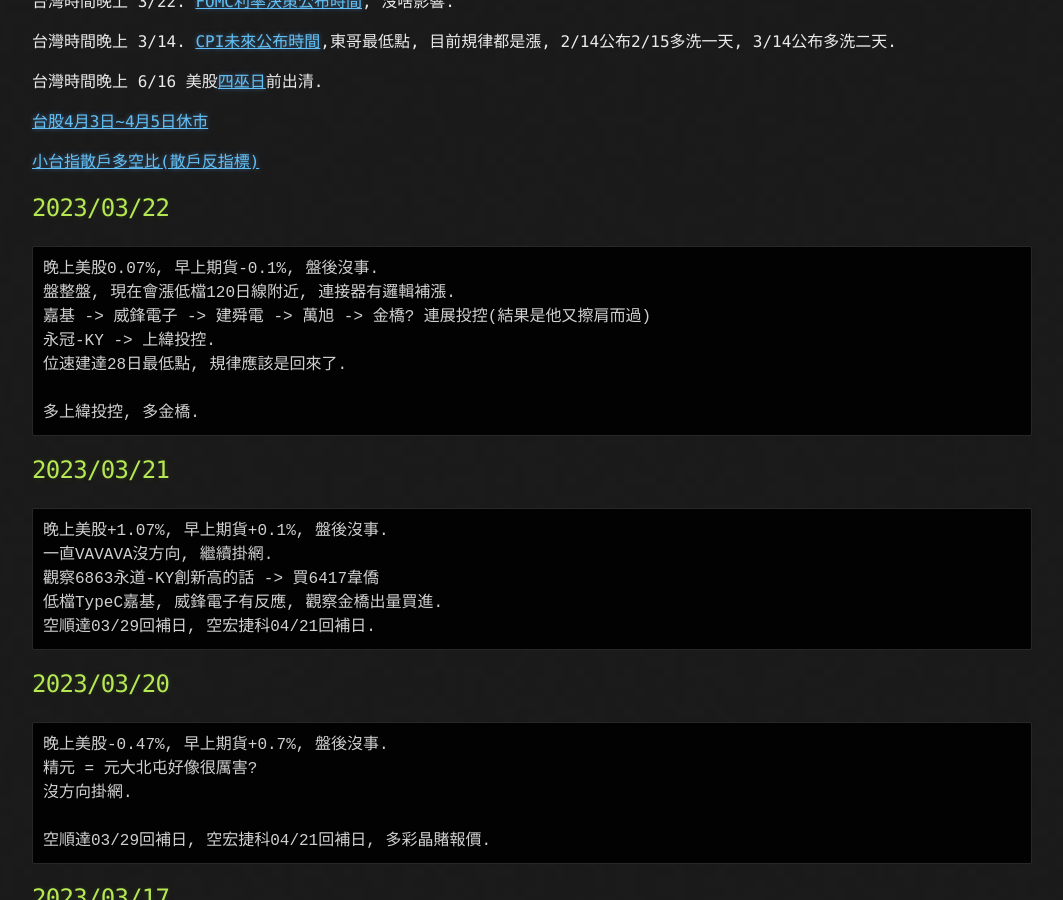
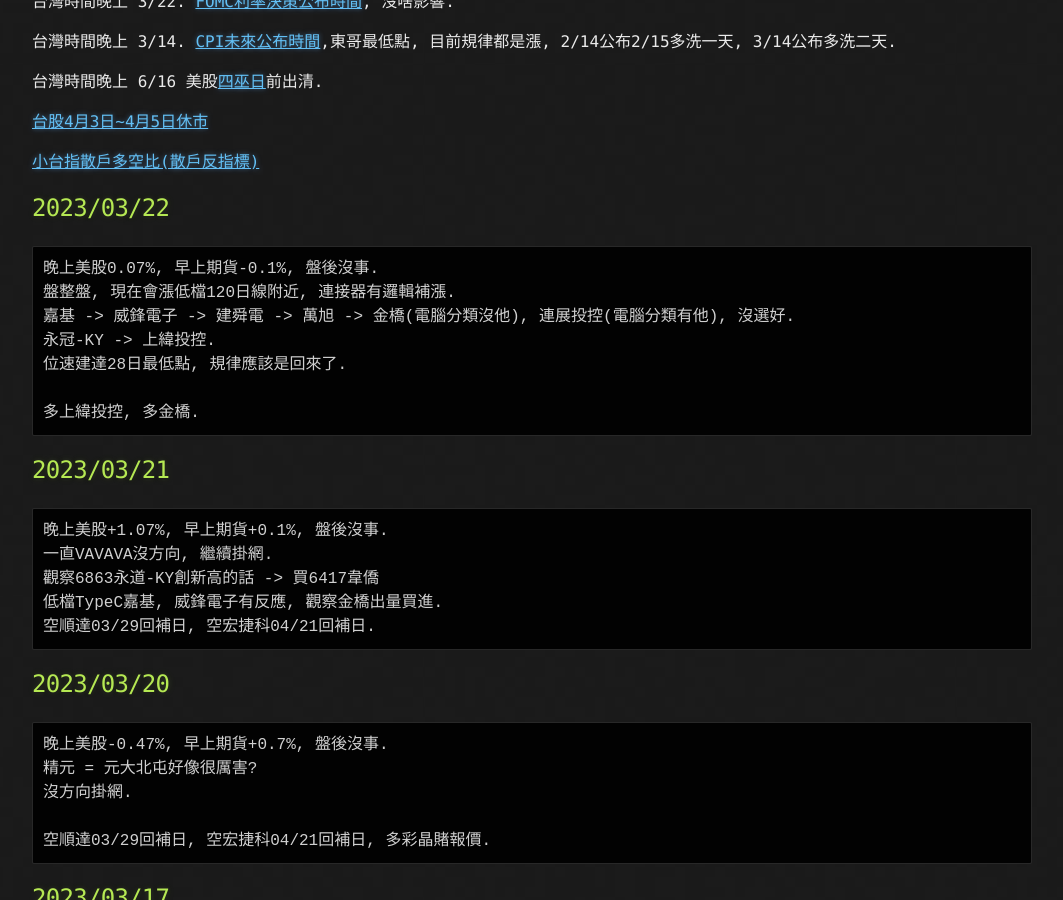
Before and after one commit to lepg5487/Stock_God, a Jekyll site: the page built from index.md, in a window 1280 px wide and 900 px high, scrolled down 468 px. Shown: the whole window, without its empty margins (108-1171 px from the left). Built offline with Jekyll 4.4.1, drawn with Linux system fonts in a browser that asks for light colours; our own code applies the rules of GitHub Pages for plain Markdown files.

Commit message:
Update index.md

````diff
--- a/index.md
+++ b/index.md
@@ -26,7 +26,7 @@
 ```
 晚上美股0.07%, 早上期貨-0.1%, 盤後沒事.
 盤整盤, 現在會漲低檔120日線附近, 連接器有邏輯補漲.
-嘉基 -> 威鋒電子 -> 建舜電 -> 萬旭 -> 金橋? 連展投控(結果是他又擦肩而過)
+嘉基 -> 威鋒電子 -> 建舜電 -> 萬旭 -> 金橋(電腦分類沒他), 連展投控(電腦分類有他), 沒選好.
 永冠-KY -> 上緯投控.
 位速建達28日最低點, 規律應該是回來了.
 
````
